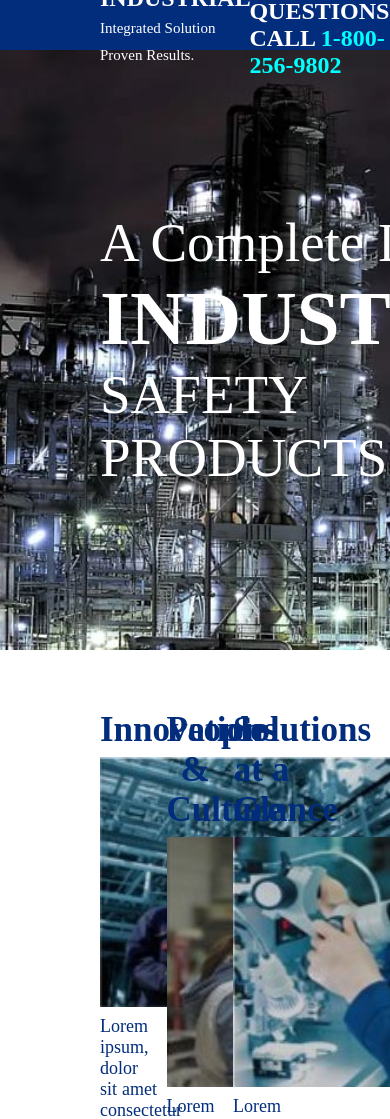
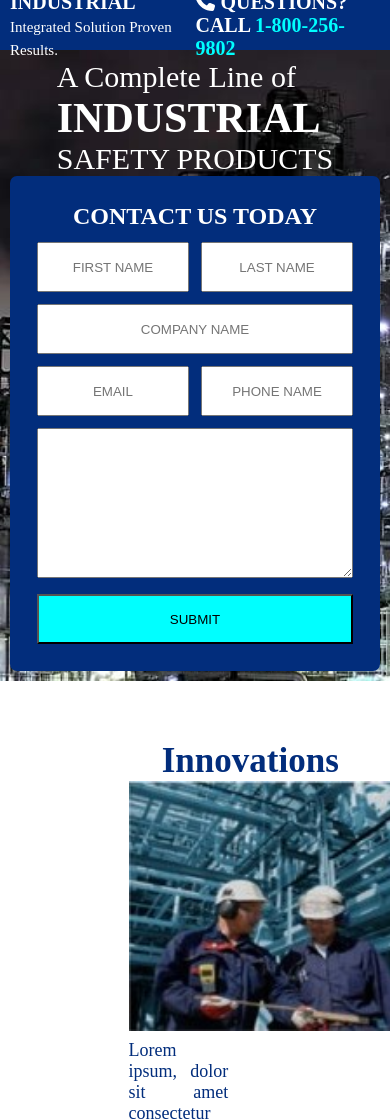
Before and after one commit to klrahul-18/Webpage-3, a plain HTML site: page index.html in a window 390 px wide. Shown: the top 1119 px of the page. Drawn offline with Linux system fonts and the light colour scheme.

Commit message:
Responsive

```diff
--- a/assets/css/style.css
+++ b/assets/css/style.css
@@ -8,8 +8,8 @@
 header {
     width: 100%;
     height: 50px;
+    color: #fff;
     padding: 0px 100px;
-    color: #fff;
     background-color: #022D7c;
     display: flex;
     justify-content: space-between;
@@ -55,6 +55,7 @@ header {
     height: 50px;
     text-align: center;
 }
+
 .form table tr td {
     padding: 5px;
 }
@@ -128,7 +129,8 @@ header {
 
 /* /About Us Section End */
 /* Our Service Section Start */
-.service, .table{
+.service,
+.table {
     width: 100%;
     height: auto;
     padding: 0px 100px;
@@ -139,27 +141,33 @@ header {
     padding-bottom: 30px;
 
 }
+
 .service .lower {
     padding-top: 45px;
 }
+
 .service .lower .img {
     padding-top: 90px;
 
 }
+
 .service {
     padding-top: 40px;
 }
-table tr td img{
+
+table tr td img {
     width: 598px;
     height: 500px;
 }
-table tr td p{
+
+table tr td p {
     padding: 20px 60px;
     text-align: justify;
 }
+
 /* /Our Service Section End */
 /* Footer Section Start */
-footer{
+footer {
     width: 100%;
     height: auto;
     color: #fff;
@@ -167,11 +175,75 @@ footer{
     padding: 25px 100px;
     background: #022D7c;
 }
+
 /* /Footer Section End */
 /* Media Screen Section Start */
-@media screen (max-width: 992px) {
-    header{
+@media screen and (max-width:992px) {
+  header{
+    padding: 10px;
+  }
+  header h2{
+    font-size: 20px;
+  }
+  .banner{
+    padding: 0px;
+    flex-direction: column;
+  }
+  .feature{
+    flex-direction: column;
+    justify-content: center;
+    align-items: center;
+  }
+  .feature div{
+    width: 35%;
+    height: 450px;
+  }
+  .feature div img,
+  .feature div p{
+    margin-left: -50%;
+  }
+  .feature div h2{
+    margin: 0px;
+  }
+  .about{
+    padding: 20px;
+  }
+  .service{
+    padding: 10px;
+  }
+  .service .upper,
+  .service .lower{
+    flex-direction: column;
+    align-items: center;
+    justify-content: center;
+  }
+  .service .image,
+  .service .content{
+    width: auto;
+    padding-left: 0px;
+  }
+}
 
+@media screen and (max-width:768px){
+    .header h2{
+        font-size: 14px;
     }
- }
+    .header h2 span{
+        font-size: 10px;
+        text-wrap: nowrap;
+    }
+    .banner{
+        height: auto;
+        padding: 10px;
+        flex-direction: column;
+    }
+    .banner h1{
+        font-size: 30px;
+        margin-bottom: 15;
+    }
+    .banner h1 span{
+        font-size: 42px;
+    }
+}
+
 /* /Media Screen Section End */
```
